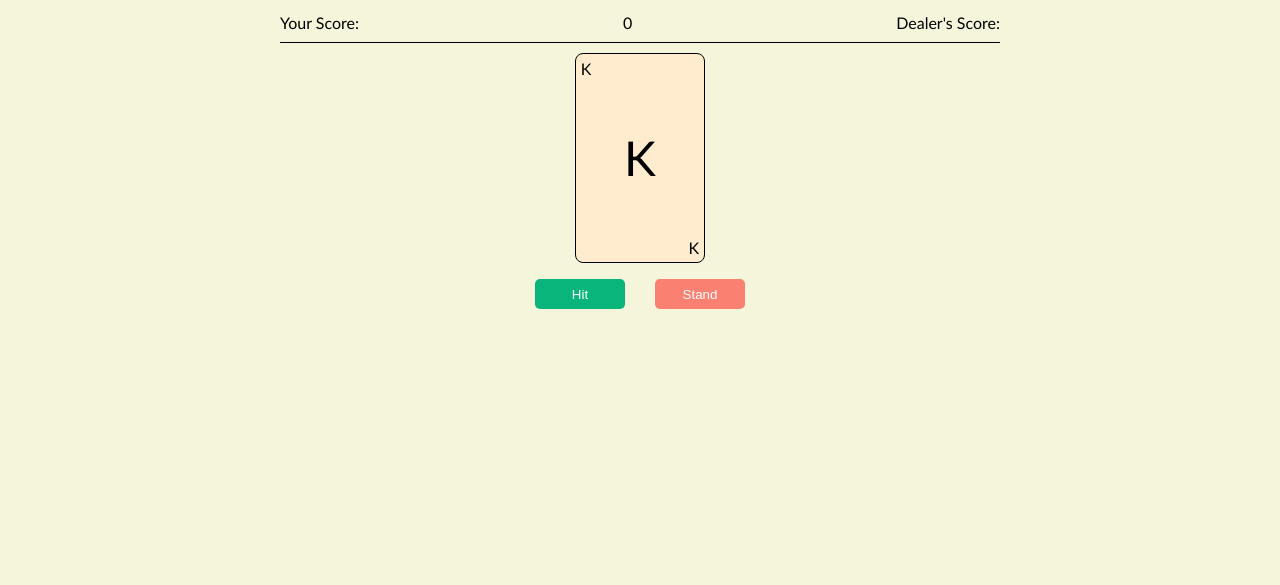
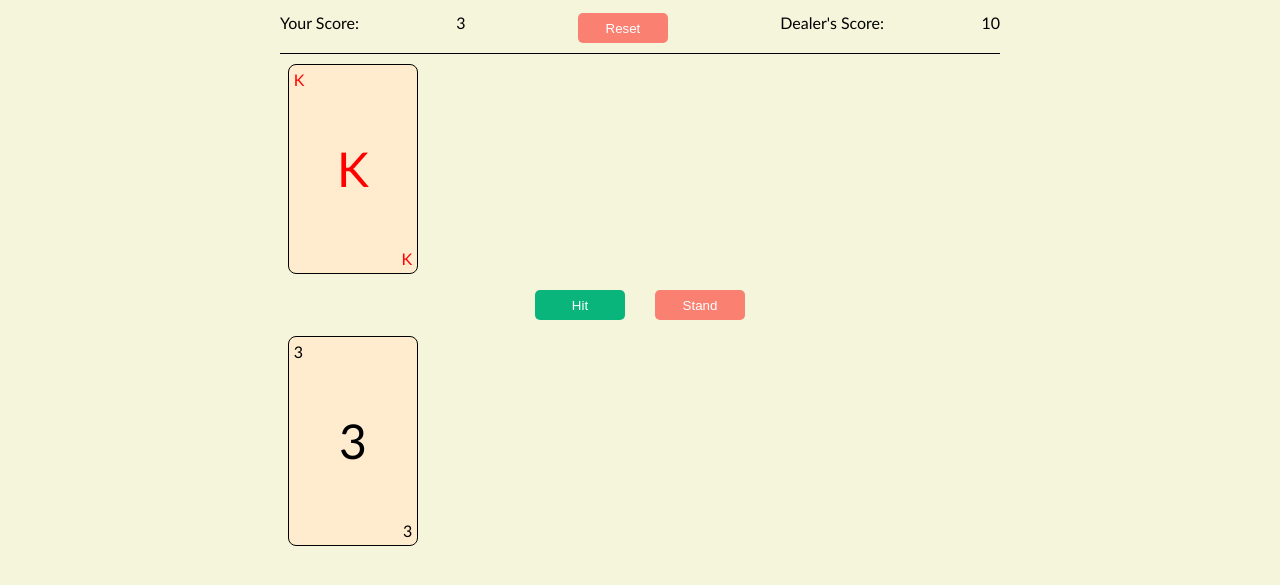
Before and after one commit to alexn62/Codeworks-Blackjack, a website: page index.html in a window 1280 px wide. Shown: the part 33-618 px from the top of the page. Drawn offline with nearby package versions, Linux system fonts and the light colour scheme.

Commit message:
player logic

```diff
--- a/index.html
+++ b/index.html
@@ -19,20 +19,16 @@
         <div class="scoreboard">
             <p>Your Score:</p>
             <p id="userScore">0</p>
+            <button class="resetBtn" id="reset">Reset</button>
             <p>Dealer's Score:</p>
+            <p id="dealerScore">0</p>
         </div>
         <div class="divider"></div>
-        <div class="cards">
-            <div class="card">
-                <div class="cornerval">K</div>
-                <div class="centerval"> K </div>
-                <div class="cornervalbottom">K</div>
-            </div>
+        <div class="cards" id="dealerCards"></div>
 
-        </div>
         <div class="hitmiss">
             <button class="hitbtn" id="hit">Hit</button>
-            <button class="standbtn">Stand</button>
+            <button class="standbtn" id="stand" >Stand</button>
         </div>
         <div class="cards" id="playerCards"></div>
     </div>
--- a/package.json
+++ b/package.json
@@ -1,7 +1,6 @@
 {
   "name": "codeworks-blackjack",
   "version": "1.0.0",
-  "description": "",
   "main": "script.js",
   "scripts": {
     "test": "echo \"Error: no test specified\" && exit 1"
@@ -15,5 +14,8 @@
   "bugs": {
     "url": "https://github.com/alexn62/Codeworks-Blackjack/issues"
   },
-  "homepage": "https://github.com/alexn62/Codeworks-Blackjack#readme"
+  "homepage": "https://github.com/alexn62/Codeworks-Blackjack#readme",
+  "dependencies": {},
+  "devDependencies": {},
+  "description": ""
 }
--- a/script.js
+++ b/script.js
@@ -1,41 +1,156 @@
 
-let hearts = Array.from({length: 52}, (_, i)=> ((i%13)+1) === 1 ? "A" : ((i%13)+1) === 11 ? "J" : ((i%13)+1) === 12 ? "Q" : ((i%13)+1) === 13 ? "K" : ((i%13)+1).toString());
-console.log(JSON.stringify(hearts));
+const NUMBER_OF_DECKS = 4;
 
-let userScore = 0;
 
-const getVal = val => val === "A" ? 11 : val === "J" || val === "Q" || val === "K" ? 10 : parseInt(val);
+let userCards = [];
+let playerScore = 0;
+let dealerCards=[];
+let dealerScore = 0;
+let deck = [];
 
-const card = () => {
-    if (hearts.length === 0){
-        return;
-    }
-    let random = Math.floor(Math.random() * (hearts.length));
-    let val = hearts[random];
-    hearts.splice(random, 1);
+const resetCards = () => {
+    deck = Array.from({ length: 13 * 4 * NUMBER_OF_DECKS }, (_, i) =>
+        (i % 13) + 1 === 1
+            ? "A"
+            : (i % 13) + 1 === 11
+                ? "J"
+                : (i % 13) + 1 === 12
+                    ? "Q"
+                    : (i % 13) + 1 === 13
+                        ? "K"
+                        : ((i % 13) + 1).toString()
+                        // : "A"
+    );
+};
+
+const getVal = (val) =>
+    val === "A"
+        ? 11
+        : val === "J" || val === "Q" || val === "K"
+            ? 10
+            : parseInt(val);
+
+const drawFromDeck = () => {
+    let random = Math.floor(Math.random() * deck.length);
+    let val = deck[random];
+    deck.splice(random, 1);
+    return [val,random];
+};
+
+const createCard = (val,random) => {
     let cornerVal = $("<div>");
     cornerVal.text(val);
-    cornerVal.addClass(`cornerval ${random > hearts.length / 2 ? 'red': 'black'}`);
+    cornerVal.addClass(
+        `cornerval ${random > deck.length / 2 ? "red" : "black"}`
+    );
 
     let centerVal = $("<div>");
     centerVal.text(val);
-    centerVal.addClass(`centerval ${random > hearts.length / 2 ? 'red': 'black'}`);
+    centerVal.addClass(
+        `centerval ${random > deck.length / 2 ? "red" : "black"}`
+    );
 
     let cornerValBottom = $("<div>");
     cornerValBottom.text(val);
-    cornerValBottom.addClass(`cornervalbottom ${random > hearts.length / 2 ? 'red': 'black'}`);
+    cornerValBottom.addClass(
+        `cornervalbottom ${random > deck.length / 2 ? "red" : "black"}`
+    );
 
-
-
-    let card = $("<div>").addClass("card").html(cornerVal).append(centerVal).append(cornerValBottom);
-    userScore+= getVal(val);
-    $("#userScore").text(userScore);
-    console.log(JSON.stringify(hearts));
-    return card;
+    let card = $("<div>")
+        .addClass("card")
+        .html(cornerVal)
+        .append(centerVal)
+        .append(cornerValBottom);
+        return card;
+}
+const disableButtons = () =>{
+    $("#hit").prop('disabled', true);
+    $("#stand").prop('disabled', true);
 }
 
-const getCard = () => {
-    $("#playerCards").append(card());
+const hit = () => {
+    const [cardValue,randomValue] = drawFromDeck();
+    const card = createCard(cardValue, randomValue);
+    $("#playerCards").append(card);
+    userCards.push(cardValue);
+
+    let acesCount = 0;
+    for (const el of userCards){
+        if (el === 'A'){
+            acesCount++;
+        }
+    }
+    let userScore = [userCards.length != 0 ? parseInt(userCards.reduce((a,b)=> getVal(a)+getVal(b),0)) : 0];
+
+    if (userCards.length === 2 && userScore[0]===21){
+        setTimeout( ()=> { alert("BLACKJACK You win!!"); }, 1);
+        disableButtons();
+    }
+
+    for (let i = 1; i <= acesCount; i++){
+        userScore.push(userScore[0]-10*i);
+    }
+
+    let scores = userScore.filter(el => el <= 21);
+    playerScore = scores.length < 1 ? Math.min(...userScore) : Math.max(...scores);
+    $("#userScore").text(`${scores.length < 1 ? Math.min(...userScore) : scores.join(' or ')}`);
+    if (Math.min(...userScore) > 21){
+        setTimeout( ()=> { alert("You bust"); }, 1);
+        disableButtons();
+
+    }
+};
+
+const dealerDraw = (first=false) => {
+    const [cardValue,randomValue] = drawFromDeck();
+    const card = createCard(cardValue, randomValue);
+    $("#dealerCards").append(card);
+    dealerCards.push(cardValue);
+    dealerScore = dealerCards.length != 0 ? parseInt(dealerCards.reduce((a,b)=> getVal(a)+getVal(b),0)) : 0;
+    $("#dealerScore").text(dealerScore);
+    if (first===false){
+        if (dealerScore >= 17){
+            setTimeout( ()=> { alert(`${dealerScore  > 21 ? 'Dealer bust! You win!' : dealerScore > playerScore ? 'Dealer wins :(' : dealerScore < playerScore ? 'You win!!' : 'Draw'}`); }, 10);
+            return;
+        }
+        else{
+            setTimeout( ()=> {  dealerDraw(false); }, 1000);
+
+        }
+    }
+};
+
+let hitBtn = document.getElementById("hit");
+hitBtn.addEventListener("click", hit);
+
+const resetGame = () => {
+    $("#playerCards").empty();
+    $("#dealerCards").empty();
+    resetCards();
+    userCards = [];
+    userScore = 0;
+    dealerCards = [];
+    dealerScore = 0;
+    $("#userScore").text(userScore);
+    $("#dealerScore").text(dealerScore);
+    $("#hit").prop('disabled', false);
+    $("#stand").prop('disabled', false);
+    dealerDraw(true);
+    hit();
+};
+
+let resetBtn = document.getElementById("reset");
+resetBtn.addEventListener("click", resetGame);
+
+const stand = ()=> {
+    $("#hit").prop('disabled', true);
+    $("#stand").prop('disabled', true);
+    dealerDraw(false);
 }
-let hitBtn = document.getElementById("hit");
-hitBtn.addEventListener("click", getCard);
+
+let standBtn = document.getElementById("stand");
+standBtn.addEventListener("click", stand);
+
+// initialize game
+
+resetGame();
--- a/styles.css
+++ b/styles.css
@@ -1,7 +1,9 @@
-body, p {
+body,
+p {
   margin: 0px;
   background-color: beige;
-    font-family: 'Trebuchet MS', 'Lucida Sans Unicode', 'Lucida Grande', 'Lucida Sans', Arial, sans-serif;
+  font-family: "Trebuchet MS", "Lucida Sans Unicode", "Lucida Grande",
+    "Lucida Sans", Arial, sans-serif;
 }
 
 h1 {
@@ -9,7 +11,7 @@ h1 {
   font-size: 1.2rem;
 }
 
-.hitmiss > button{
+button {
   height: 30px;
   width: 90px;
   border: 0px solid;
@@ -19,16 +21,28 @@ h1 {
   color: white;
 }
 
-.hitbtn:hover{
+.hitbtn:hover {
   background-color: mediumaquamarine;
 }
-.hitbtn{
+.hitbtn {
   background-color: rgb(9, 181, 123);
 }
-.standbtn{
+.hitbtn:disabled {
+  background-color: rgb(89, 89, 89);
+}
+.standbtn {
     background-color: salmon;
 }
-.standbtn:hover{
+.standbtn:hover {
+    background-color: rgb(255, 160, 150);
+}
+.standbtn:disabled {
+  background-color: rgb(89, 89, 89);
+}
+.resetBtn {
+  background-color: salmon;
+}
+.resetBtn:hover {
   background-color: rgb(255, 160, 150);
 }
 
@@ -45,31 +59,30 @@ h1 {
   margin-bottom: 1rem;
 }
 
-.hitmiss{
+.hitmiss {
   margin-top: 1rem;
+  margin-bottom: 1rem;
   justify-content: center;
   display: flex;
   flex-direction: row;
 }
 
-.maingame{
-
+.maingame {
   width: 70%;
   max-width: 720px;
   min-width: 500px;
   margin: 0 auto;
-
 }
 
-.scoreboard{
+.scoreboard {
   display: flex;
   justify-content: space-between;
 }
- .scoreboard > p{
+.scoreboard > p {
   margin: 0px;
 }
 
- .divider{
+.divider {
   width: 100%;
   background-color: black;
   height: 1px;
@@ -77,7 +90,7 @@ h1 {
   margin-bottom: 10px;
 }
 
- .card{
+.card {
   justify-content: center;
   align-items: center;
   background-color: blanchedalmond;
@@ -85,42 +98,42 @@ h1 {
   width: 8rem;
   min-width: 8rem;
   border: 1px solid black;
-    border-radius: .5rem;
-    display: flex;
-    margin-right: .5rem;
-    margin-left: .5rem;
+  border-radius: 0.5rem;
+  display: inline-flex;
+  margin-right: 0.5rem;
+  margin-left: 0.5rem;
 }
 
- .black{
+.black {
   color: black;
 }
- .red{
+.red {
   color: red;
 }
 
-   .cards{
+.cards {
   display: flex;
   flex-direction: row;
-     justify-content: center;
-     /* max-width: 32rem; */
+  justify-content: start;
   overflow-x: auto;
   overflow-y: hidden;
+  white-space: nowrap;
 }
 
- .cornerval{
-    margin: .3rem;
+.cornerval {
+  margin: 0.3rem;
   align-self: flex-start;
 }
 
- .cornervalbottom{
-    margin: .3rem;
+.cornervalbottom {
+  margin: 0.3rem;
   align-self: flex-end;
 }
 
- .centerval{
+.centerval {
   width: 100%;
   height: 100%;
-     margin:auto;
+  margin: auto;
   text-align: center;
   line-height: 13rem;
   font-size: 3rem;
```
Lines whose indentation alone changed are shown as unchanged.
